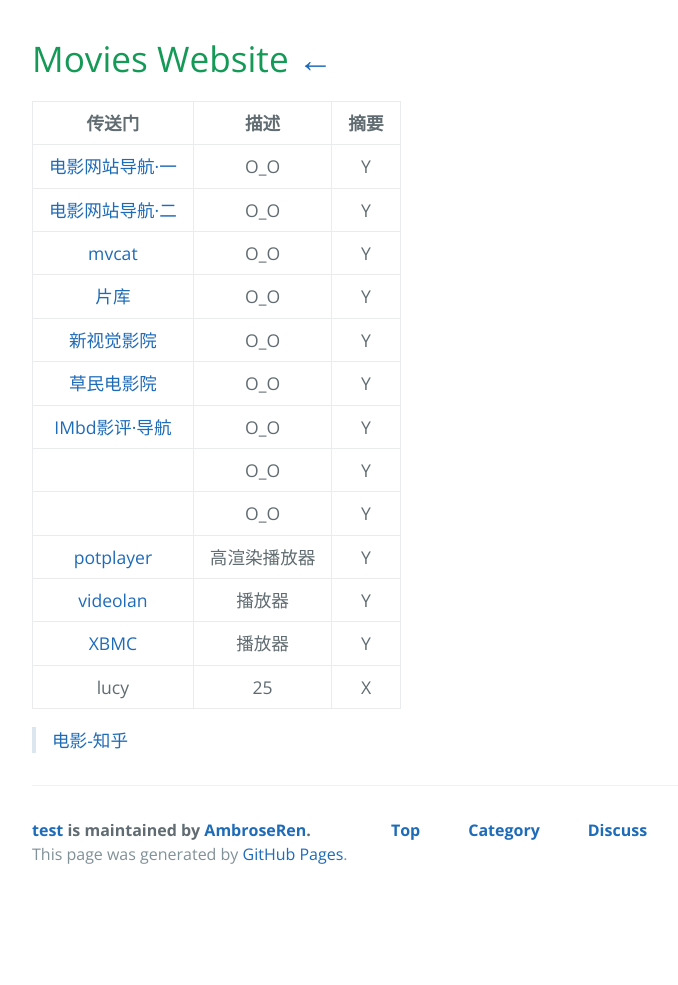
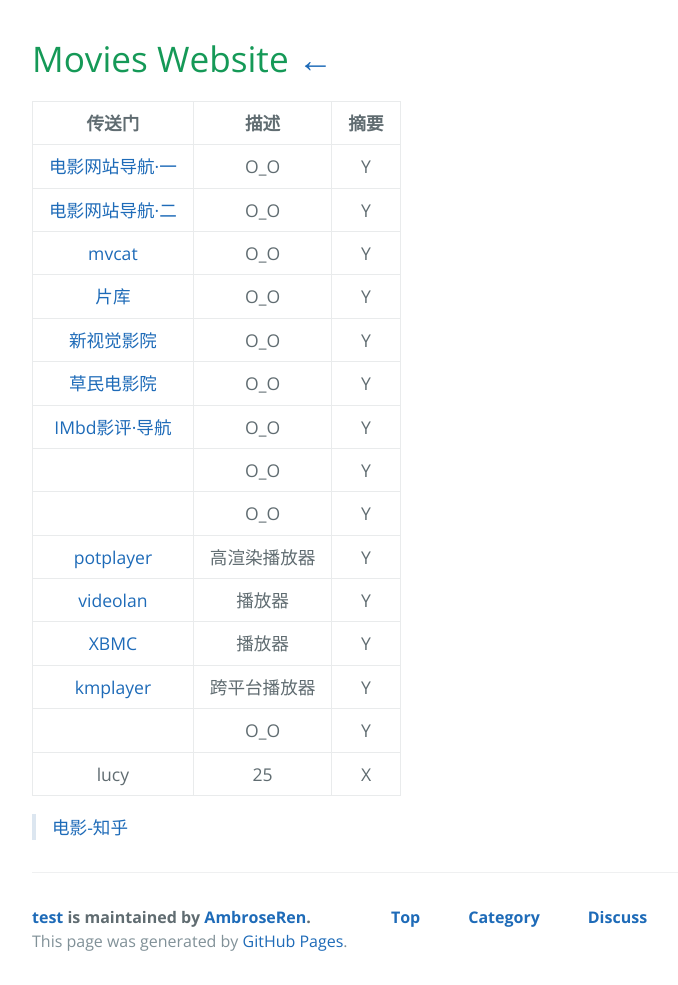
Before and after one commit to AmbroseRen/test, a Jekyll site: the page built from Art/Movies/index.md, in a window 1280 px wide. Shown: the whole page, without its empty margins (192-870 px from the left). Built offline with Jekyll 4.4.1, drawn with Linux system fonts in a browser that asks for light colours; our own code applies the rules of GitHub Pages for plain Markdown files; the repository's description, which GitHub fills in, is left out; before the commit the page ends 900 px from its top, so only the background shows below that.

Commit message:
Update index.md

```diff
--- a/Art/Movies/index.md
+++ b/Art/Movies/index.md
@@ -14,6 +14,8 @@
 | [potplayer](https://potplayer.daum.net/?lang=zh_CN) | 高渲染播放器 | Y |
 | [videolan](https://www.videolan.org/index.zh.html) | 播放器 | Y |
 | [XBMC](https://kodi.tv/download/) | 播放器 | Y |
+| [kmplayer](https://www.kmplayer.com/home) | 跨平台播放器 | Y |
+| []() | O_O | Y |
 | lucy | 25 | X |
 
 > [电影-知乎](https://zhuanlan.zhihu.com/p/34028598)
```
